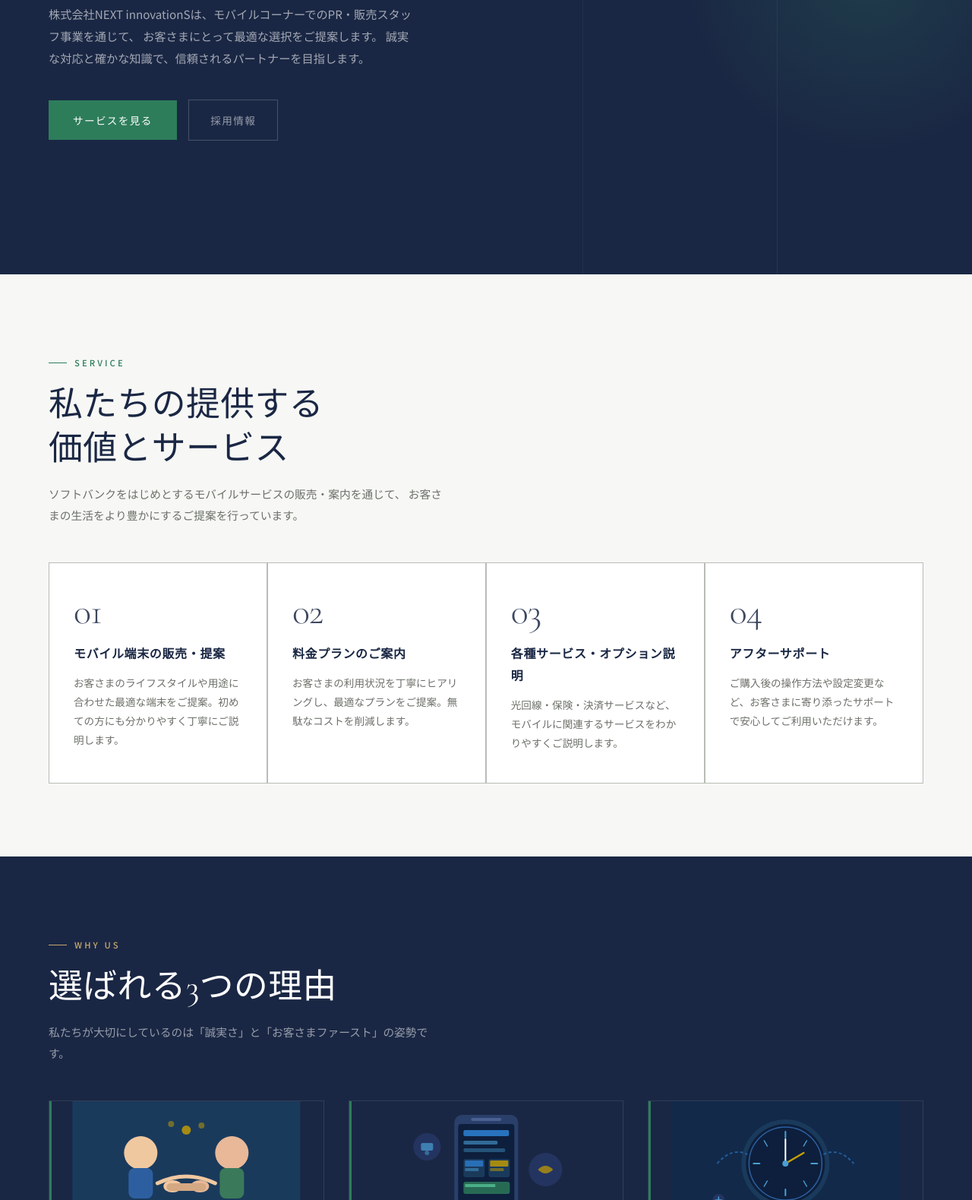
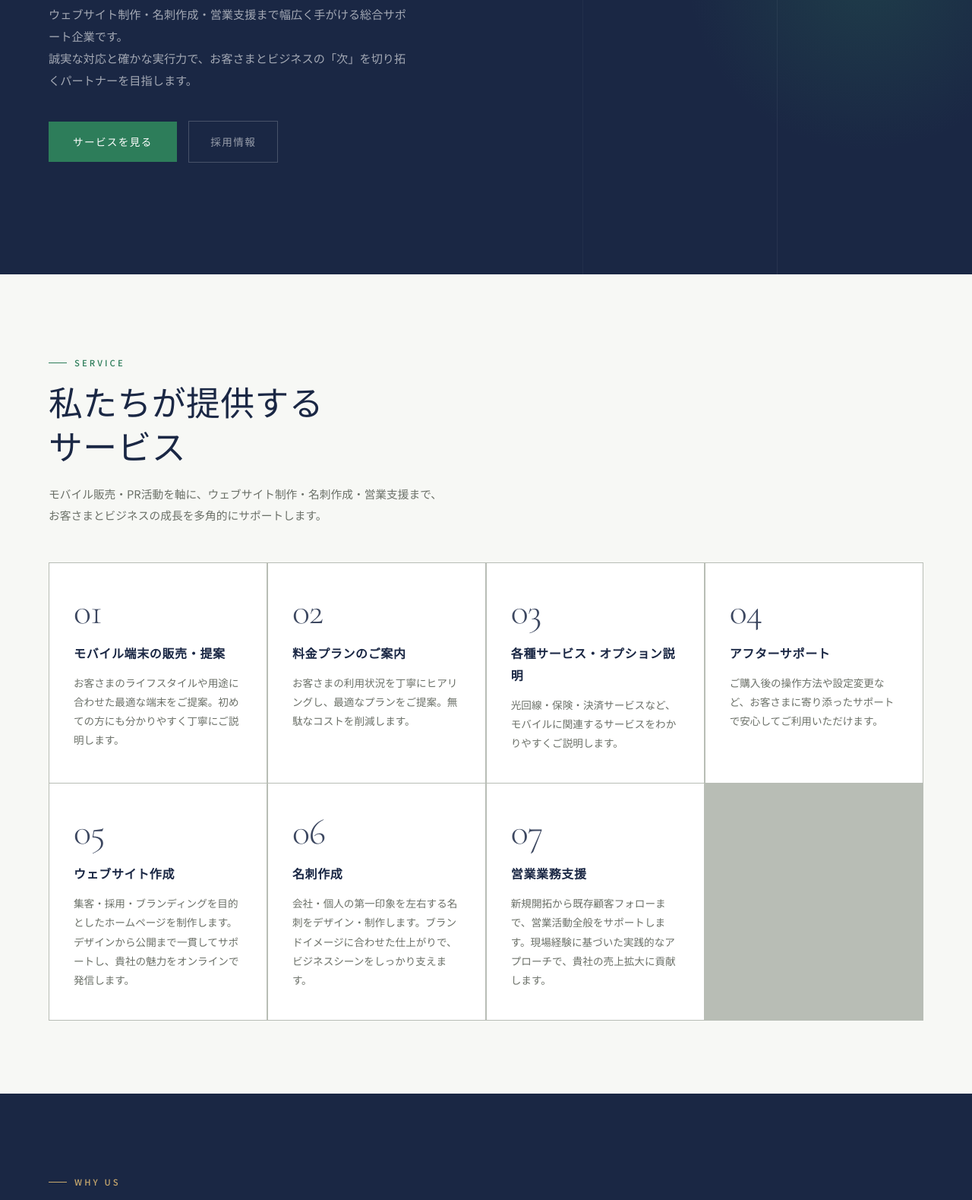
Before and after one commit to nextinnovations-official/nextinnovations-official.github.io, a plain HTML site: page index.html in a window 1280 px wide. Shown: the part 439-2018 px from the top of the page at 76% size. Drawn offline with nearby package versions, Linux system fonts and the light colour scheme.

Commit message:
Revise service offerings and descriptions in index.html
Updated service descriptions and added new services in the HTML.

```diff
--- a/index.html
+++ b/index.html
@@ -701,9 +701,9 @@
     <div class="hero-eyebrow">Mobile PR &amp; Sales Professional</div>
     <h1>お客さまの「<em>次</em>」を、<br>ともに選ぶ。</h1>
     <p class="hero-sub">
-      株式会社NEXT innovationSは、モバイルコーナーでのPR・販売スタッフ事業を通じて、
-      お客さまにとって最適な選択をご提案します。
-      誠実な対応と確かな知識で、信頼されるパートナーを目指します。
+      株式会社NEXT innovationSは、モバイル販売・PR活動を起点に、<br>
+      ウェブサイト制作・名刺作成・営業支援まで幅広く手がける総合サポート企業です。<br>
+      誠実な対応と確かな実行力で、お客さまとビジネスの「次」を切り拓くパートナーを目指します。
     </p>
     <div class="hero-btns">
       <a href="#service" class="hero-cta">サービスを見る</a>
@@ -715,10 +715,10 @@
 <!-- SERVICE -->
 <section id="service">
   <div class="section-label">Service</div>
-  <h2>私たちの提供する<br>価値とサービス</h2>
+  <h2>私たちが提供する<br>サービス</h2>
   <p class="section-desc">
-    ソフトバンクをはじめとするモバイルサービスの販売・案内を通じて、
-    お客さまの生活をより豊かにするご提案を行っています。
+    モバイル販売・PR活動を軸に、ウェブサイト制作・名刺作成・営業支援まで、<br>
+    お客さまとビジネスの成長を多角的にサポートします。
   </p>
   <div class="service-grid">
     <div class="service-card">
@@ -740,6 +740,21 @@
       <div class="service-number">04</div>
       <h3>アフターサポート</h3>
       <p>ご購入後の操作方法や設定変更など、お客さまに寄り添ったサポートで安心してご利用いただけます。</p>
+    </div>
+    <div class="service-card">
+      <div class="service-number">05</div>
+      <h3>ウェブサイト作成</h3>
+      <p>集客・採用・ブランディングを目的としたホームページを制作します。デザインから公開まで一貫してサポートし、貴社の魅力をオンラインで発信します。</p>
+    </div>
+    <div class="service-card">
+      <div class="service-number">06</div>
+      <h3>名刺作成</h3>
+      <p>会社・個人の第一印象を左右する名刺をデザイン・制作します。ブランドイメージに合わせた仕上がりで、ビジネスシーンをしっかり支えます。</p>
+    </div>
+    <div class="service-card">
+      <div class="service-number">07</div>
+      <h3>営業業務支援</h3>
+      <p>新規開拓から既存顧客フォローまで、営業活動全般をサポートします。現場経験に基づいた実践的なアプローチで、貴社の売上拡大に貢献します。</p>
     </div>
   </div>
 </section>
@@ -901,15 +916,7 @@
     </tr>
     <tr>
       <th>事業内容</th>
-      <td>モバイルコーナーにおけるPR・販売スタッフ事業</td>
-    </tr>
-    <tr>
-      <th>取扱キャリア</th>
-      <td>ソフトバンク</td>
-    </tr>
-    <tr>
-      <th>スタッフ数</th>
-      <td>2名</td>
+      <td>モバイルコーナーにおけるPR・販売スタッフ事業／ウェブサイト制作／名刺作成／営業業務支援</td>
     </tr>
   </table>
 </section>
```
